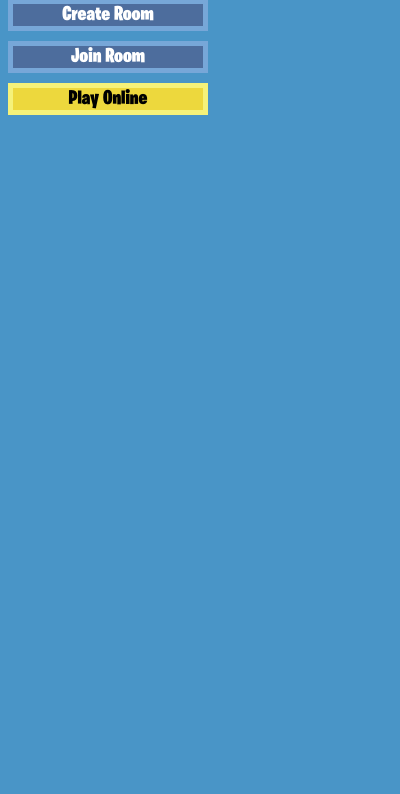
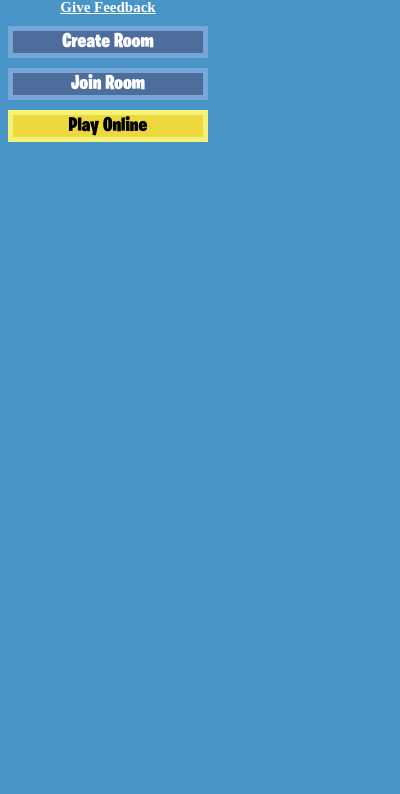
Before and after one commit to linden0/LeetBattle, a browser extension: page chrome-extension/popup.html in a window 400 px wide. Shown: the part 50-844 px from the top of the page. Drawn offline with Linux system fonts and the light colour scheme.

Commit message:
Add feedback form

```diff
--- a/chrome-extension/popup.html
+++ b/chrome-extension/popup.html
@@ -15,10 +15,13 @@
                     <img src="img/battle.png" alt="leetbattle" style="width: 30px;">
                     <h2>LeetBattle</h2>
                 </div>
+                <p style="text-align: center;">
+                    <a style="color: white;" href="https://docs.google.com/forms/d/e/1FAIpQLSc2PRbTDMcAs7mX4hFaoiszXYoQY3Wz7_mJK0MAENb6WhHWOA/viewform?usp=sf_link" target="_blank">Give Feedback</a>
+                </p>
                 <button id="visit-create-room-btn" class="secondary-btn">Create Room</button>
                 <button id="visit-join-room-btn" class="secondary-btn">Join Room</button>
                 <button id="visit-play-online-btn" class="primary-btn">Play Online</button>
-            </div>
+
         </div>
 
         <div id="play-online">
```
